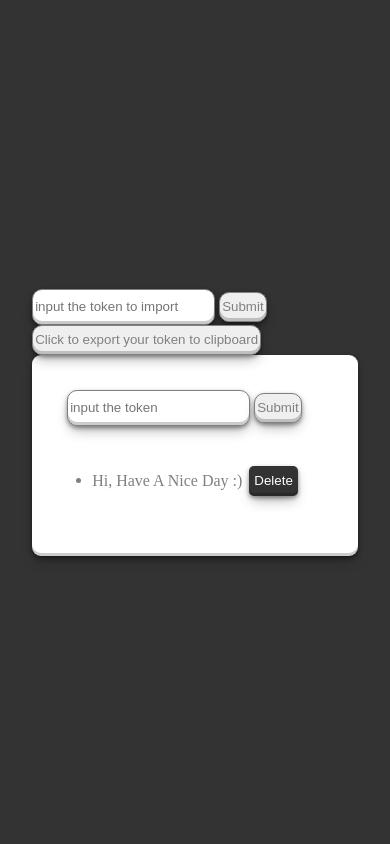
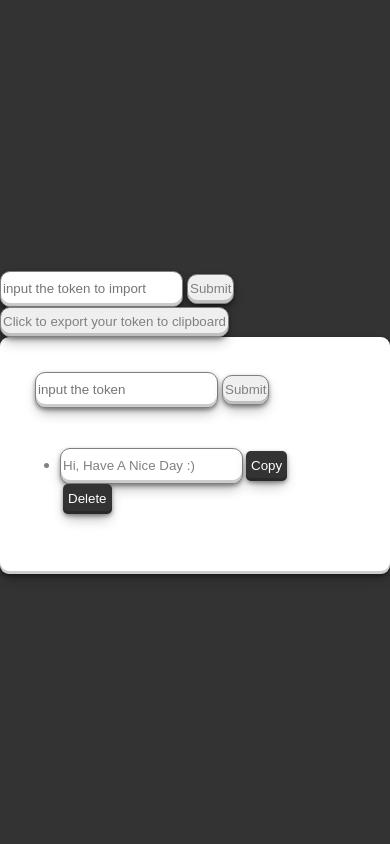
Before and after one commit to Kurniawanrzk/token-saver, a PHP site: page / in a window 390 px wide. Run offline with PHP 8.4, Linux system fonts and the light colour scheme.

Commit message:
updating some feature

```diff
--- a/index.html
+++ b/index.html
@@ -46,12 +46,8 @@
           );
         }
         JSON.parse(localStorage.getItem("data")).forEach((el, idx) => {
-          document.querySelector(".list").innerHTML +=
-            `
-					<li>${el.data} <button onClick=deleteData` +
-            `(${idx})` +
-            `>Delete</button> </li>
-				`;
+          document.querySelector(".list").innerHTML += `
+			<li> <input oninput='preventDeletion(this, "${el.data}")' value='${el.data}' /><button onclick='copyData("${el.data}")'>Copy</button> <button onClick='deleteData(${el.idx})'>Delete</button> </li>`;
         });
       });
       document.getElementById("export-token").addEventListener("click", () => {
@@ -63,8 +59,10 @@
         .getElementById("submit-ipt-import")
         .addEventListener("click", () => {
           let dataImport = document.getElementById("ipt-import").value;
+          if (dataImport != "") {
             localStorage.setItem("data", dataImport);
             window.location.reload();
+          }
         });
       document.getElementById("submit-ipt").addEventListener("click", () => {
         if (document.getElementById("ipt-token").value !== "") {
@@ -80,11 +78,22 @@
         }
       });
       function deleteData(idx) {
+        let con = confirm("Are you really want to delete this token?");
+        if (con) {
           let dataListToken = JSON.parse(localStorage.getItem("data"));
           dataListToken.splice(idx, 1);
           localStorage.setItem("data", JSON.stringify(dataListToken));
           window.location.reload();
         }
+      }
+
+      function copyData(data) {
+        navigator.clipboard.writeText(data);
+        alert("Copied!");
+      }
+      function preventDeletion(input, originalValue) {
+        input.value = originalValue;
+      }
     </script>
   </body>
 </html>
--- a/style.css
+++ b/style.css
@@ -74,3 +74,16 @@ input:focus {
   border-radius: 5px;
   padding: 5px;
 }
+
+@media only screen and (max-width: 600px) {
+  .wrapper-list {
+    border-radius: 9px;
+    background-color: white;
+    height: fit-content;
+    padding: 20px;
+    width: fit-content;
+    box-shadow: rgba(0, 0, 0, 0.4) 0px 2px 4px,
+      rgba(0, 0, 0, 0.3) 0px 7px 13px -3px,
+      rgba(0, 0, 0, 0.2) 0px -3px 0px inset;
+  }
+}
```
Lines whose indentation alone changed are shown as unchanged.
